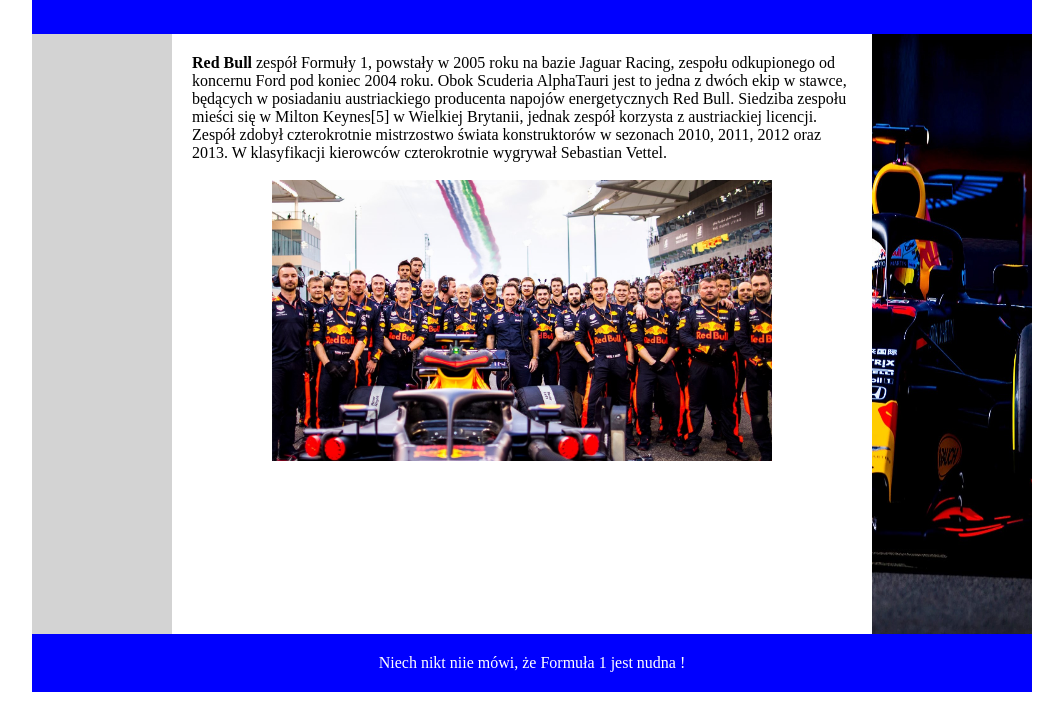
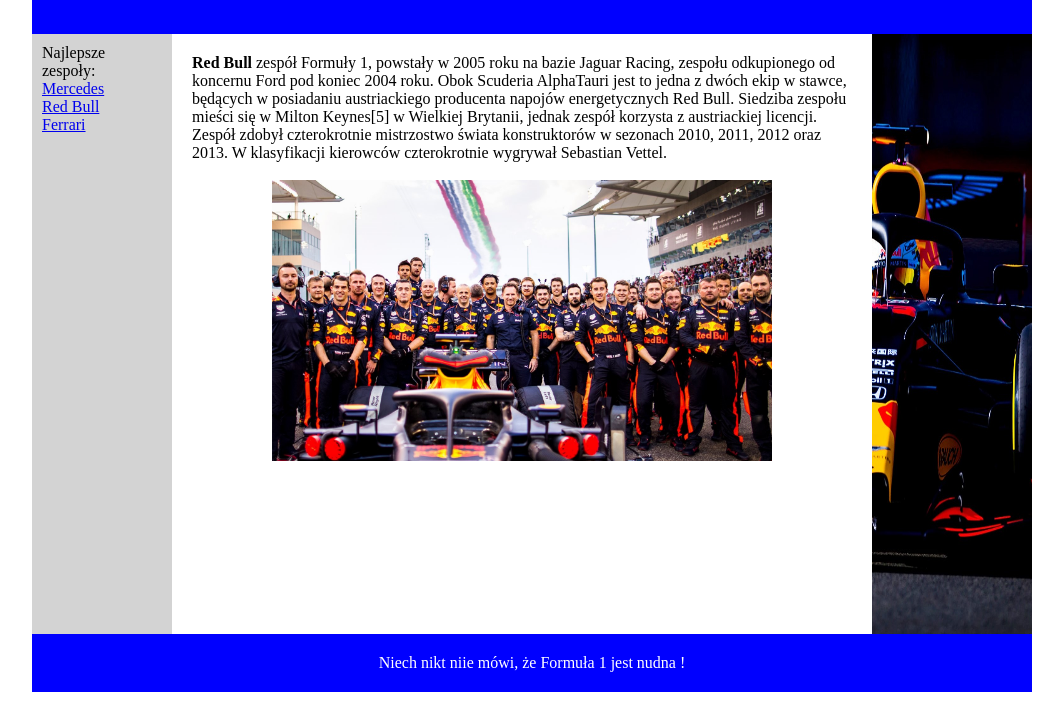
Before and after one commit to Misiek13026/Misiek13026.github.io, a plain HTML site: page redbull.html in a window 1280 px wide. Shown: the part 84-800 px from the top of the page, without its empty margins (108-1171 px from the left). Drawn offline with Linux system fonts and the light colour scheme.

Commit message:
Update redbull.html

```diff
--- a/redbull.html
+++ b/redbull.html
@@ -68,7 +68,10 @@
 		</div>
 
 		<div id="nav">
-
+			Najlepsze zespoły:<br/>
+			<a href="mercedes.html">Mercedes</a><br/>
+			<a href="redbull.html">Red Bull</a><br/>
+			<a href="ferrari.html">Ferrari</a>
 		</div>
 
 		<div id="content">
```
